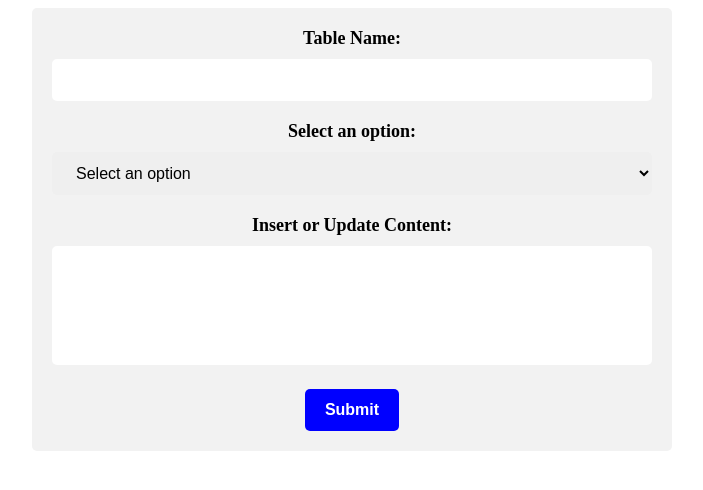
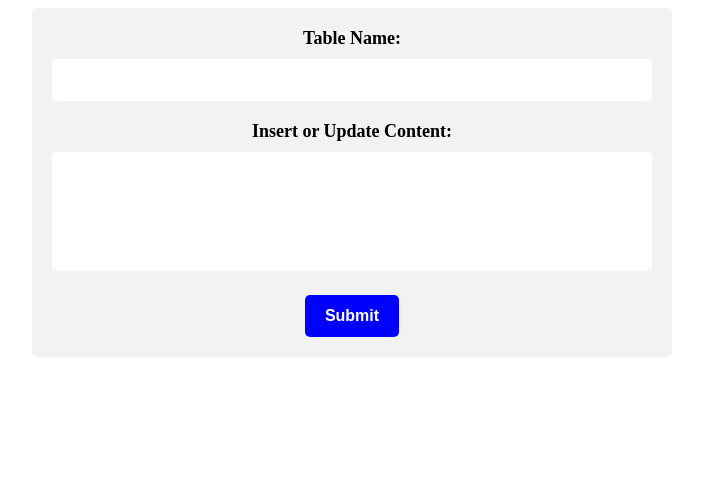
Before and after one commit to vikassrini/CRICBASE-, a Flask app: page /mod_info in a window 1280 px wide. Shown: the top 490 px of the page, without its empty margins (288-991 px from the left). Run offline with Flask 2, Linux system fonts and the light colour scheme.

Commit message:
mods to insert

```diff
--- a/CricBase/templates/home.html
+++ b/CricBase/templates/home.html
@@ -109,7 +109,7 @@
   </div>
   <div class="center">
     <a href="http://127.0.0.1:5000/view_info" class="button button-red" target="_self">View information</a>
-    <a href="http://127.0.0.1:5000/mod_info" class="button button-green" target="_self">Modify or Insert Info</a>
+    <a href="http://127.0.0.1:5000/mod_info" class="button button-green" target="_self"> Insert Info</a>
     <a href="index.html" class="button button-blue" target="_self" >Delete</a>
   </div>
 
--- a/CricBase/templates/mod_info.html
+++ b/CricBase/templates/mod_info.html
@@ -73,13 +73,6 @@ input[type="submit"]:hover {
     <label for="table-name">Table Name:</label>
     <input type="text" id="table-name" name="table-name" required><br>
 
-    <label for="option">Select an option:</label>
-    <select id="option" name="option" required>
-      <option value="" disabled selected>Select an option</option>
-      <option value="option1">insert</option>
-      <option value="option2">update</option>
-    </select><br>
-
     <label for="content">Insert or Update Content:</label>
     <textarea id="content" name="content" rows="5" cols="30" required></textarea><br>
 
```
Also changed, not shown: CricBase/templates/view_info.html (+9 -9 lines).
